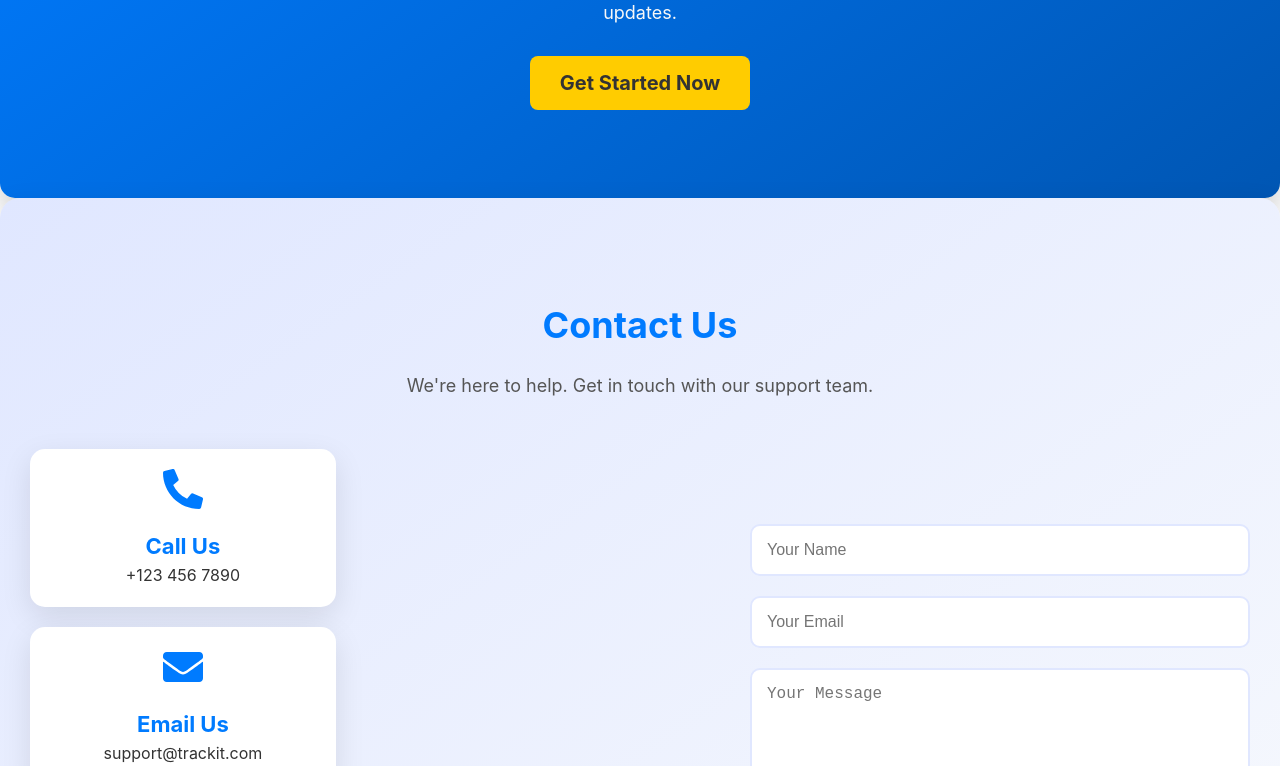
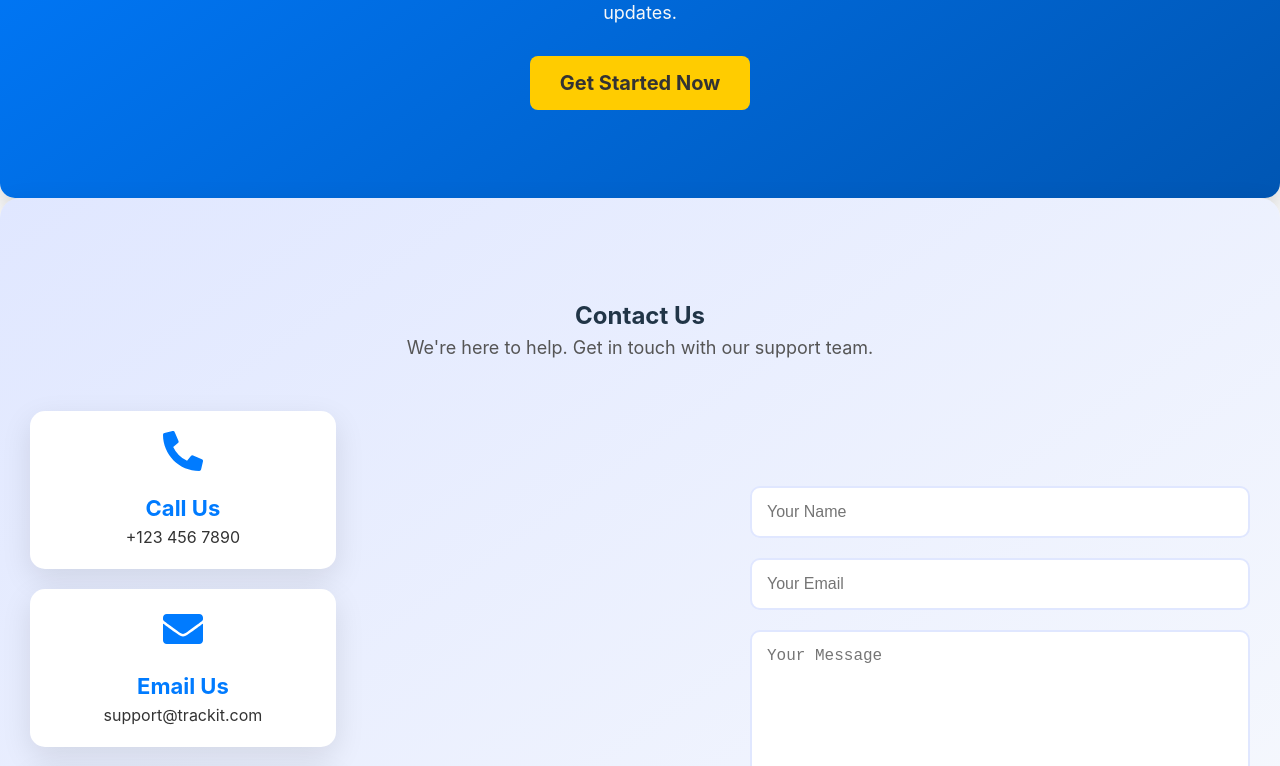
Before and after one commit to ejirocastro/trakkr_alx, a React (Vite) app in the folder frontend/: page / in a window 1280 px wide. Shown: the part 3630-4396 px from the top of the page. Built offline with nearby package versions, Linux system fonts and the light colour scheme.

Commit message:
fixing a bug in contact.css

```diff
--- a/frontend/src/components/Contact/Contact.css
+++ b/frontend/src/components/Contact/Contact.css
@@ -5,7 +5,7 @@
   border-radius: 20px;
   box-shadow: 0px 10px 30px rgba(0, 0, 0, 0.1);
   text-align: center;
-}
+}i
 
 .contact-header h2 {
   font-size: 36px;
```
